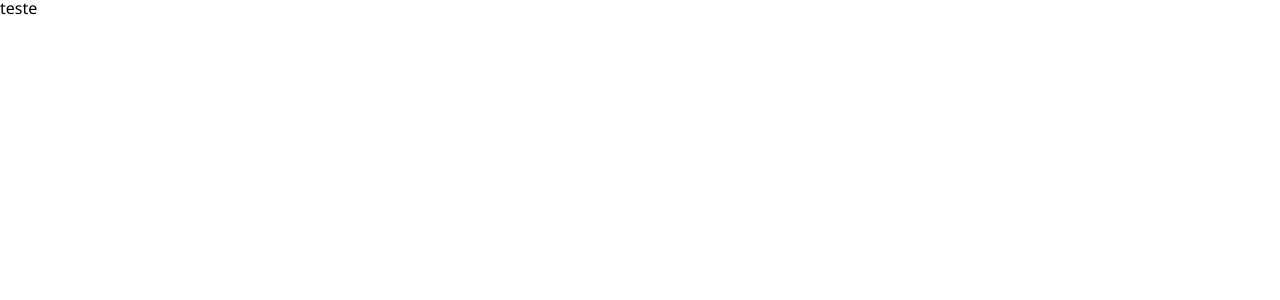
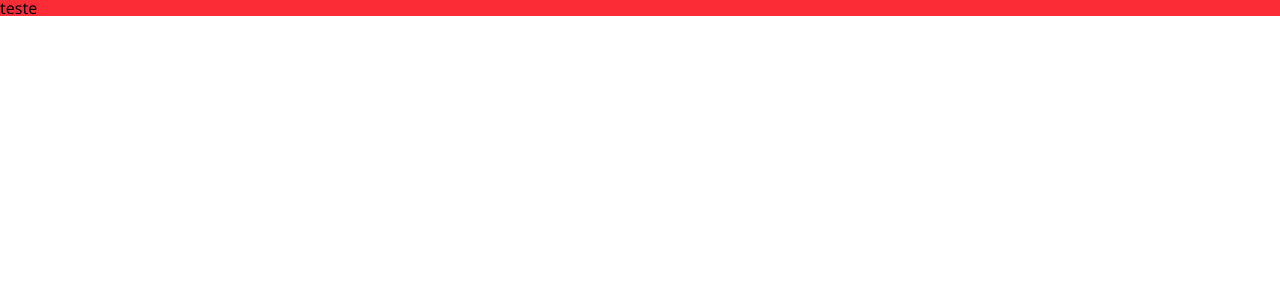
Before and after one commit to frnndog-suav/ProjetoTivit, a React (Vite) app: page / in a window 1280 px wide. Shown: the top 300 px of the page. Built offline with nearby package versions, Linux system fonts and the light colour scheme.

Commit message:
feat: installing tailwindcss

```diff
--- a/package.json
+++ b/package.json
@@ -10,8 +10,10 @@
     "preview": "vite preview"
   },
   "dependencies": {
+    "@tailwindcss/vite": "^4.2.1",
     "react": "^19.2.4",
-    "react-dom": "^19.2.4"
+    "react-dom": "^19.2.4",
+    "tailwindcss": "^4.2.1"
   },
   "devDependencies": {
     "@babel/core": "^7.29.0",
--- a/src/App.tsx
+++ b/src/App.tsx
@@ -1,5 +1,5 @@
 function App() {
-  return <>teste</>;
+  return <div className="bg-red-500">teste</div>;
 }
 
 export default App;
--- a/src/index.css
+++ b/src/index.css
@@ -1,3 +1,5 @@
+@import "tailwindcss";
+
 html, body, div, span, applet, object, iframe,
 h1, h2, h3, h4, h5, h6, p, blockquote, pre,
 a, abbr, acronym, address, big, cite, code,
--- a/vite.config.ts
+++ b/vite.config.ts
@@ -1,11 +1,13 @@
-import { defineConfig } from 'vite'
-import react, { reactCompilerPreset } from '@vitejs/plugin-react'
-import babel from '@rolldown/plugin-babel'
+import babel from "@rolldown/plugin-babel";
+import tailwindcss from "@tailwindcss/vite";
+import react, { reactCompilerPreset } from "@vitejs/plugin-react";
+import { defineConfig } from "vite";
 
 // https://vite.dev/config/
 export default defineConfig({
   plugins: [
     react(),
-    babel({ presets: [reactCompilerPreset()] })
+    babel({ presets: [reactCompilerPreset()] }),
+    tailwindcss(),
   ],
-})
+});
```
Also changed, not shown: 1 other file (tests, documents, lock files or other folders).
